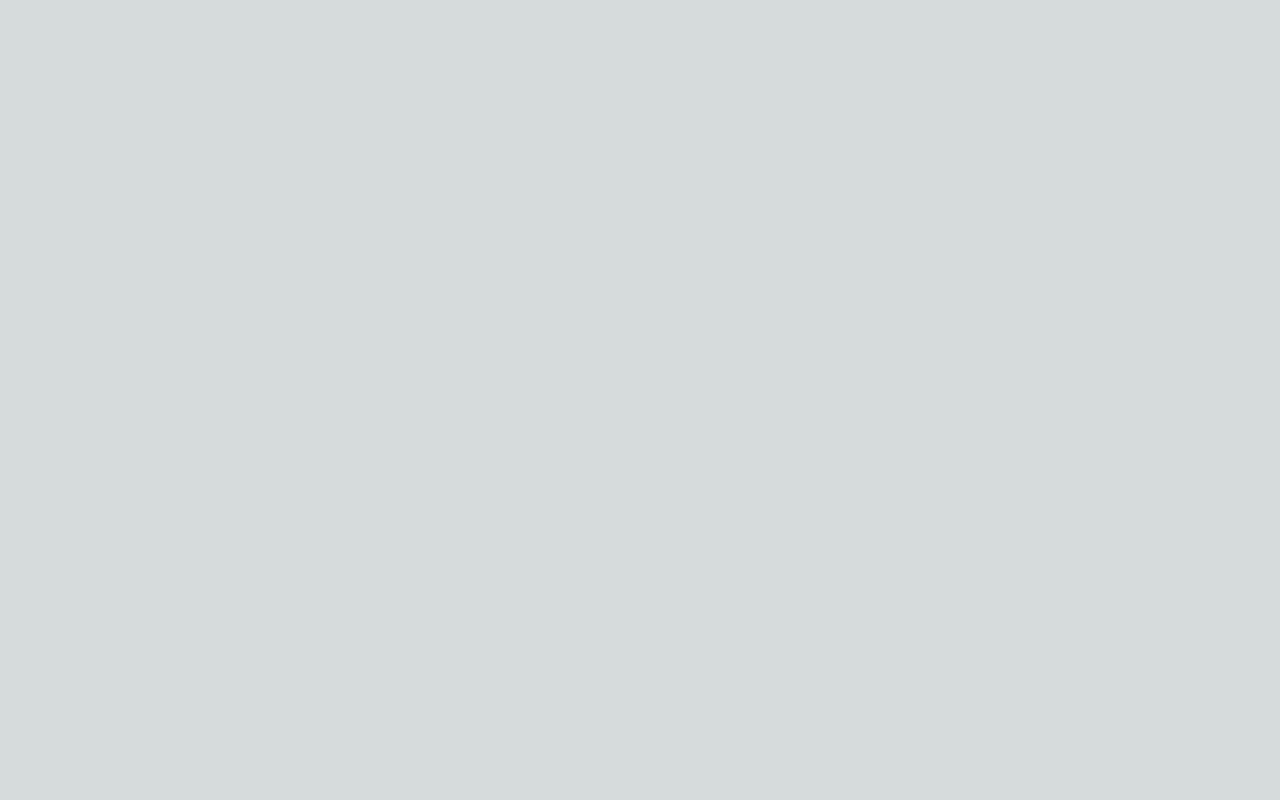
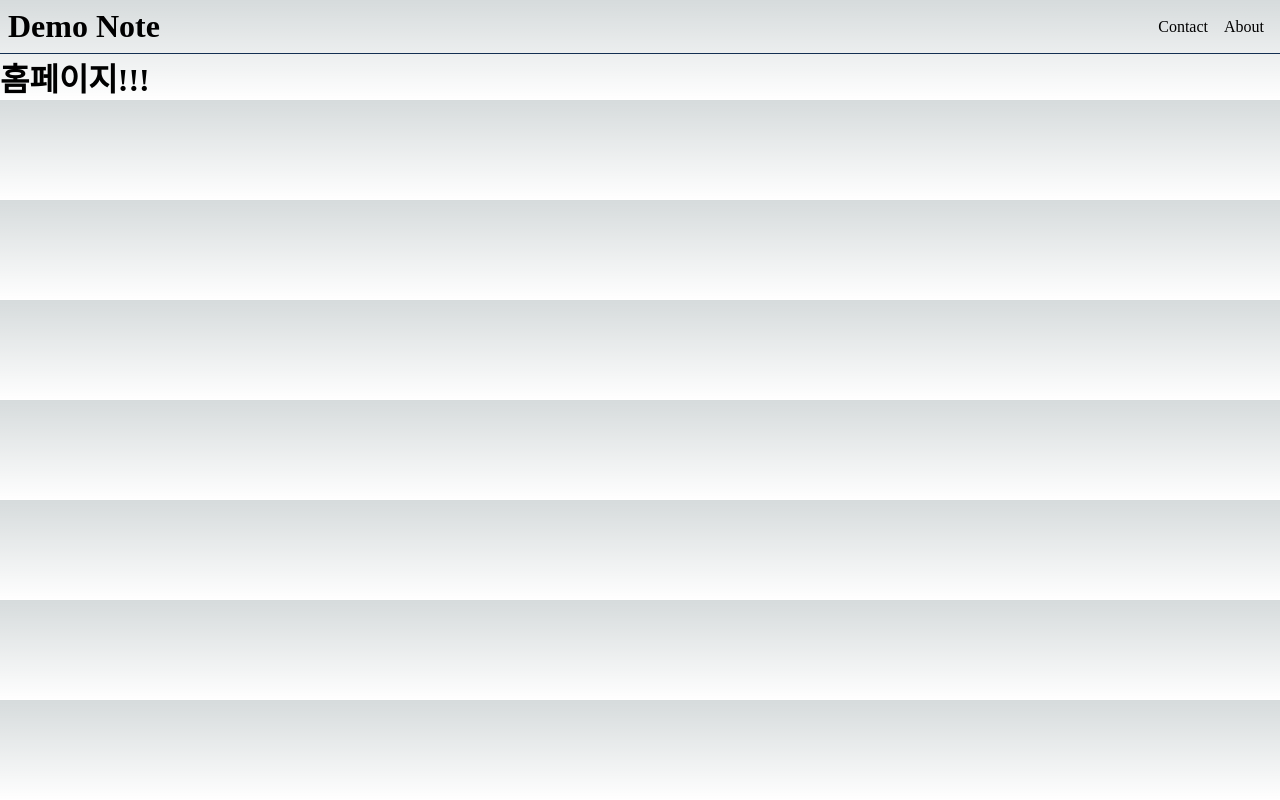
Before and after one commit to LEESHINSUNG/typescript_next, a Next.js app: page / in a window 1280 px wide. Before the commit this address had no page. Built offline with nearby package versions, Linux system fonts and the light colour scheme.

Commit message:
Layout 페이지 및 스타일링

```diff
--- /dev/null
+++ b/src/app/layout.module.css
@@ -0,0 +1,11 @@
+.header {
+  display: flex;
+  justify-content: space-between;
+  align-items: center;
+  padding: 8px;
+  border-bottom: 1px solid #132f52;
+}
+
+.nav a {
+  padding: 0 8px;
+}
--- a/src/app/layout.tsx
+++ b/src/app/layout.tsx
@@ -1,4 +1,5 @@
 import './globals.css'
+import styles from './layout.module.css'
 
 export default function RootLayout({
   children,
@@ -12,7 +13,16 @@
         head.tsx. Find out more at https://beta.nextjs.org/docs/api-reference/file-conventions/head
       */}
       <head />
-      <body>{children}</body>
+      <body>
+        <header className={styles.header}>
+          <h1>Demo Note</h1>
+          <nav className={styles.nav}>
+            <a href="">Contact</a>
+            <a href="">About</a>
+          </nav>
+        </header>
+        {children}
+      </body>
     </html>
   )
 }
--- a/src/app/page.tsx
+++ b/src/app/page.tsx
@@ -1,11 +1,7 @@
-import Image from "next/image";
 import { Inter } from "@next/font/google";
-import styles from "./page.module.css";
-import { notFound } from "next/navigation";
 
 const inter = Inter({ subsets: ["latin"] });
 
 export default function Home() {
-  notFound()
   return <h1>홈페이지!!!</h1>;
 }
```
